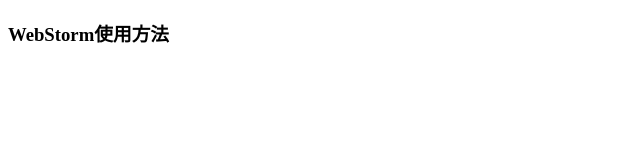
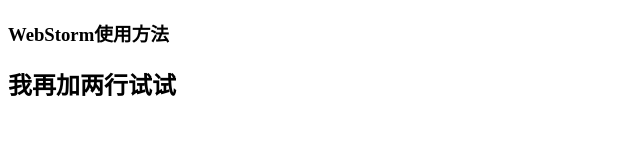
Before and after one commit to trainGits/-trainGits, a plain HTML site: page index.html in a window 1280 px wide. Shown: the whole page, without its empty margins (0-640 px from the left). Drawn offline with Linux system fonts and the light colour scheme.

Commit message:
Update index.html

```diff
--- a/index.html
+++ b/index.html
@@ -9,5 +9,6 @@
 </head>
 <body>
     <h3>WebStorm使用方法</h3>
+    <h2>我再加两行试试</h2>
 </body>
 </html>
```
